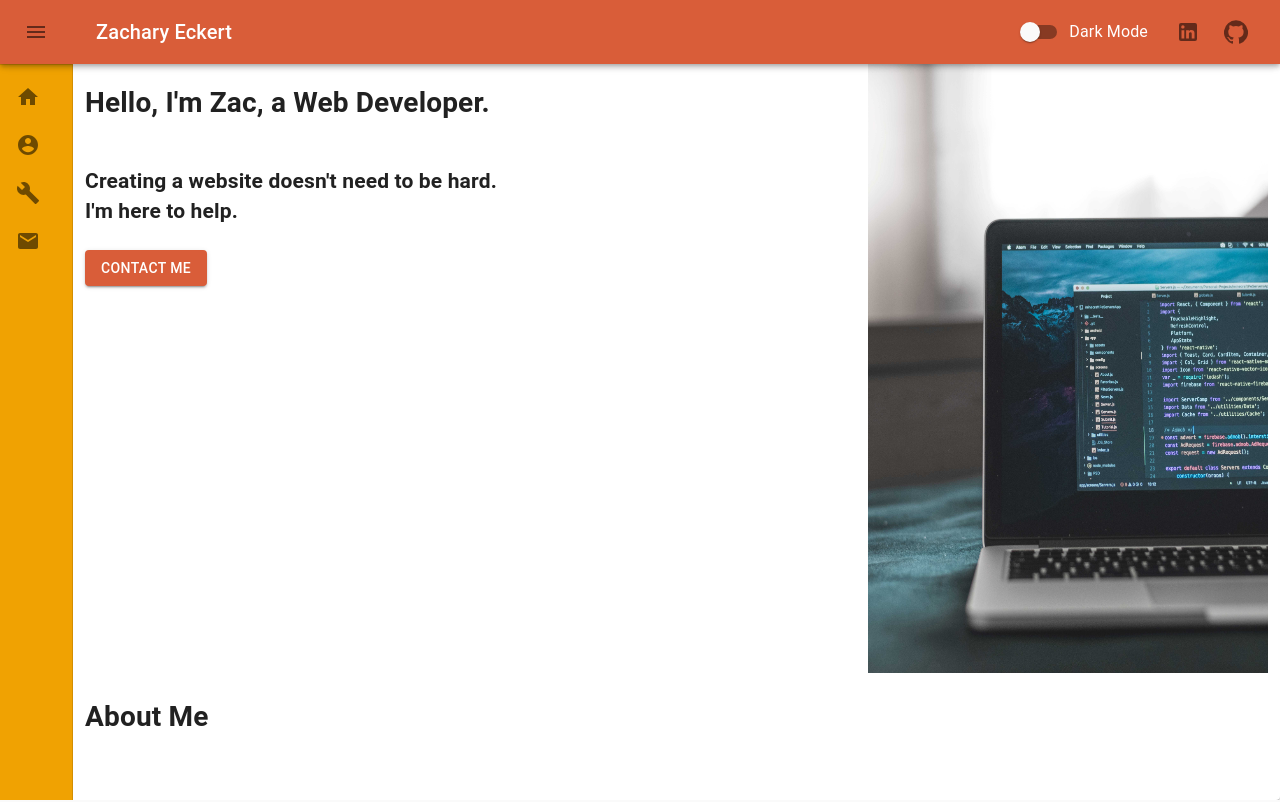
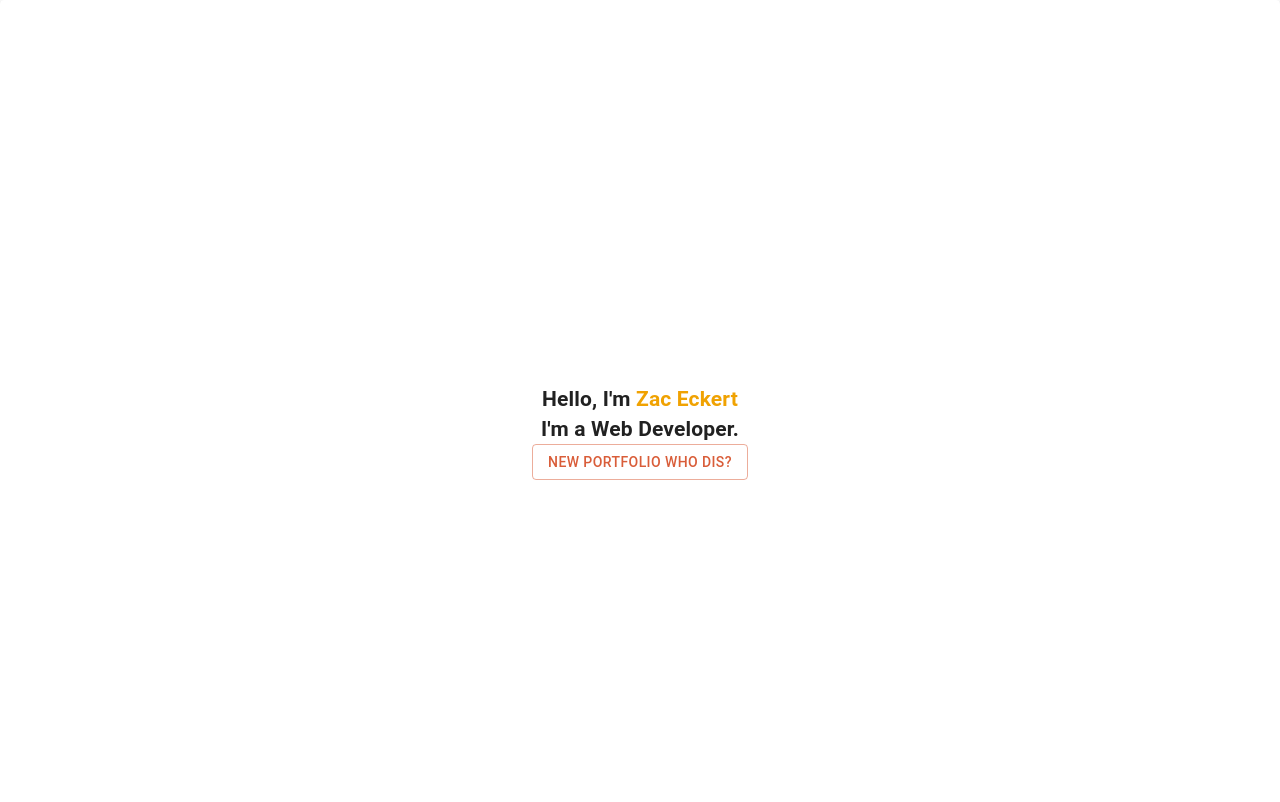
Before and after one commit to Catmanfondue/Portfolio, a React (Create React App) app: page / in a window 1280 px wide. Shown: the top 802 px of the page. Built offline with nearby package versions, Linux system fonts and the light colour scheme.

Commit message:
NavBar Animation Added

```diff
--- a/package.json
+++ b/package.json
@@ -12,7 +12,8 @@
     "react-dom": "^16.12.0",
     "react-jss": "^10.1.1",
     "react-router-dom": "^5.1.2",
-    "react-scripts": "3.2.0"
+    "react-scripts": "3.2.0",
+    "react-use": "^14.2.0"
   },
   "scripts": {
     "start": "react-scripts start",
--- a/src/App.scss
+++ b/src/App.scss
@@ -3,3 +3,19 @@ a {
   text-decoration: none;
   color: unset;
 }
+
+h1 {
+  margin: 0;
+}
+
+.aboutfadein {
+  opacity: 0;
+}
+
+// assign to parent and will vertically center children
+.flex {
+  align-items: center;
+  display: flex;
+  flex-direction: column;
+  justify-content: center;
+}
--- a/src/Portfolio.jsx
+++ b/src/Portfolio.jsx
@@ -1,4 +1,4 @@
-import React, { useState } from 'react';
+import React, { useRef } from 'react';
 import { makeStyles } from '@material-ui/core/styles';
 import Nav from './components/nav/Nav';
 
@@ -7,64 +7,24 @@ import AboutMe from './components/body/AboutMe';
 import Skills from './components/body/Skills';
 import ContactMe from './components/body/ContactMe';
 
-import { BrowserRouter as Router, Switch, Route } from 'react-router-dom';
+// this is my portofolio website.
 
-// this is my portofolio website.
-// cool sections would be about, my work, and reviews
-// another cool section is hack me, provide a form and a db table next to it and ask them to attempt to delete the table
-
-const useStyles = makeStyles((theme) => ({
-  root: {
-    display: 'flex',
-  },
-  toolbar: {
-    display: 'flex',
-    alignItems: 'center',
-    justifyContent: 'flex-end',
-    padding: theme.spacing(0, 1),
-    // necessary for content to be below app bar
-    ...theme.mixins.toolbar,
-  },
-  content: {
-    flexGrow: 1,
-    height: '100vh',
-  },
-}));
+const useStyles = makeStyles((theme) => ({}));
 
 const Portfolio = (props) => {
-  const [drawerOpen, setDrawerOpen] = useState(false);
   const classes = useStyles();
+
   return (
     <div className={classes.root}>
-      <Router>
-        <Nav
-          drawerOpen={drawerOpen}
-          setDrawerOpen={setDrawerOpen}
+      <main className={classes.content}>
+        <Landing
           prefersDarkMode={props.prefersDarkMode}
           setPrefersDarkMode={props.setPrefersDarkMode}
-          // setDarkTheme={props.setDarkTheme}
-          // darkTheme={props.darkTheme}
         />
-        <main className={classes.content}>
-          <div className={classes.toolbar} />
-
-          <Switch>
-            <Route exact path='/'>
-              <Landing />
-              <AboutMe />
-            </Route>
-            <Route exact path='/About'>
-              <AboutMe />
-            </Route>
-            <Route exact path='/Skills'>
-              <Skills />
-            </Route>
-            <Route exact path='/Contact'>
-              <ContactMe />
-            </Route>
-          </Switch>
-        </main>
-      </Router>
+        <AboutMe />
+        <Skills />
+        <ContactMe />
+      </main>
     </div>
   );
 };
--- a/src/components/body/AboutMe.jsx
+++ b/src/components/body/AboutMe.jsx
@@ -1,41 +1,74 @@
-import React from 'react';
+import React, { useRef } from 'react';
+import gsap from 'gsap';
+import { useIntersection } from 'react-use';
 import { makeStyles } from '@material-ui/core/styles';
 import Grid from '@material-ui/core/Grid';
+import PicOfMe from '../../assets/ZacEckert.jpg';
+import Avatar from '@material-ui/core/Avatar';
 
-const useStyles = makeStyles({
-  aboutMeDiv: {},
-  rightSide: {},
-});
+const useStyles = makeStyles((theme) => ({
+  aboutMeDiv: {
+    opacity: 0,
+    paddingTop: 100,
+    marginTop: 1,
+    height: '100vh',
+  },
+}));
+const AboutMe = () => {
+  const aboutRef = useRef(null);
 
-const AboutMe = () => {
+  // threshhold and intersection ratio should equal
+  const aboutInterSection = useIntersection(aboutRef, {
+    root: null,
+    rootMargin: '0px',
+    threshold: 0.8,
+  });
+
+  const fadeOut = (element) => {
+    // gsap.to(element, 1, {
+    //   opacity: 0,
+    //   y: -20,
+    //   ease: 'power4.out',
+    // });
+  };
+
+  const fadeIn = (element) => {
+    gsap.to(element, 1, {
+      opacity: 1,
+      ease: 'power4.out',
+      stagger: {
+        amount: 0.3,
+      },
+    });
+  };
+
+  aboutInterSection && aboutInterSection.intersectionRatio > 0.8
+    ? //  reached
+      fadeIn('.aboutFadeIn')
+    : // not Reached
+      fadeOut('.aboutFadeIn');
   const classes = useStyles();
   return (
     <React.Fragment>
-      <Grid
-        id='landing'
-        container
-        className={classes.landingDiv}
-        direction='row'
-        justify='center'
-        alignItems='stretch'
+      <section
+        id='about'
+        ref={aboutRef}
+        className={classes.aboutMeDiv + ' aboutFadeIn'}
       >
-        <Grid
-          container
-          item
-          xs={9}
-          alignItems='flex-start'
-          direction='column'
-          spacing={3}
-        >
-          <Grid item>
-            <h1>About Me</h1>
-            <p></p>
-          </Grid>
-        </Grid>
-        <Grid container item xs={3} justify='flex-end'>
-          <Grid item>{/* image */}</Grid>
-        </Grid>
-      </Grid>
+        <h1>About Me</h1>
+        <div className={classes.aboutContent}>
+          <div>
+            Lorem ipsum dolor sit amet consectetur adipisicing elit. Cum enim
+            voluptates quis quod, adipisci dicta doloribus iste a. Veniam nisi
+            praesentium, nulla doloremque tenetur nemo. Blanditiis aperiam
+            delectus odit fugit sit aliquid eos fugiat vitae, commodi, iste
+            sapiente voluptates qui.
+          </div>
+          <div>
+            <Avatar src={PicOfMe} />
+          </div>
+        </div>
+      </section>
     </React.Fragment>
   );
 };
--- a/src/components/body/Landing.jsx
+++ b/src/components/body/Landing.jsx
@@ -1,100 +1,109 @@
 import React, { useEffect, useRef } from 'react';
 import { makeStyles } from '@material-ui/core/styles';
+import { useIntersection } from 'react-use';
+import gsap from 'gsap';
 import { TweenMax, Power3 } from 'gsap';
 import Grid from '@material-ui/core/Grid';
 import CodingPic from '../../assets/coding1.jpg';
 import Button from '@material-ui/core/Button';
-import { Link } from 'react-router-dom';
+
+import Nav from '../nav/Nav';
 
 const useStyles = makeStyles((theme) => ({
-  root: {
-    display: 'flex',
+  landingSection: {
+    height: 'calc(100vh + 64px)',
   },
   landingDiv: {
-    // padding: '1rem',
+    height: '100%',
+    position: 'relative',
+    textAlign: 'center',
   },
   myName: {
-    textAlign: 'center',
-  },
-  photo: {
-    width: 400,
-    height: 609,
+    color: theme.palette.secondary.main,
   },
   tagLine: {
     margin: 0,
   },
 }));
 
-const Landing = () => {
+const Landing = (props) => {
   const classes = useStyles();
   // let Name = useRef(null);
   // let tagLine1 = useRef(null);
   let tagLine2 = useRef(null);
   let tagLine3 = useRef(null);
   let contactBtn = useRef(null);
+  const landingRef = useRef(null);
 
   useEffect(() => {
-    TweenMax.staggerFrom(
-      [tagLine2, tagLine3, contactBtn],
-      0.5,
-      {
-        opacity: 0,
-        x: -40,
-        ease: Power3.easeOut,
-        delay: 1,
-      },
-      1.5
-    );
+    // TweenMax.staggerFrom(
+    //   [tagLine2, tagLine3, contactBtn],
+    //   0.5,
+    //   {
+    //     opacity: 0,
+    //     x: -40,
+    //     ease: Power3.easeOut,
+    //     delay: 1,
+    //   },
+    //   1.5
+    // );
   }, []);
 
+  const landingIntersection = useIntersection(landingRef, {
+    root: null,
+    rootMargin: '0px',
+    threshold: 0,
+  });
+
+  const fixateNav = (element) => {
+    gsap.to(element, 1, {
+      position: 'fixed',
+      ease: 'power4.out',
+    });
+  };
+
+  const placeNav = (element) => {
+    // This is having trouble ALWAYS running so we will call it a feature that it stays open
+    gsap.to(element, 1, {
+      position: 'absolute',
+      ease: 'power4.out',
+    });
+  };
+  if (landingIntersection !== null) {
+    // if the landing is visible just let it act normal, otherwise fixate it.
+    landingIntersection.intersectionRatio > 0
+      ? //  reached
+        placeNav('#navBar')
+      : // not Reached
+        fixateNav('#navBar');
+  }
+
   return (
-    <React.Fragment>
-      <Grid
-        id='landing'
-        container
-        className={classes.landingDiv}
-        direction='row'
-        justify='center'
-        alignItems='stretch'
-      >
-        <Grid
-          container
-          item
-          xs={9}
-          alignItems='flex-start'
-          direction='column'
-          spacing={3}
-        >
-          <Grid item>
-            <h1>Hello, I'm Zac, a Web Developer.</h1>
-          </Grid>
-          <Grid item>
-            <h2 ref={(el) => (tagLine2 = el)} className={classes.tagLine}>
-              Creating a website doesn't need to be hard.
-            </h2>
-            <h2 ref={(el) => (tagLine3 = el)} className={classes.tagLine}>
-              I'm here to help.
-            </h2>
-          </Grid>
-          <Grid item>
-            <Link to='/contact'>
-              <Button
-                ref={(el) => (contactBtn = el)}
-                variant='contained'
-                color='primary'
-              >
-                Contact Me
-              </Button>
-            </Link>
-          </Grid>
-        </Grid>
-        <Grid container item xs={3} justify='flex-end'>
-          <Grid item className='pictureContainer'>
-            <img className={classes.photo} alt='Coding' src={CodingPic} />
-          </Grid>
-        </Grid>
-      </Grid>
-    </React.Fragment>
+    <section id='landing' className={classes.landingSection} ref={landingRef}>
+      <div className={classes.landingDiv + ' flex'}>
+        <h1>
+          Hello, I'm <span className={classes.myName}>Zac Eckert</span>
+        </h1>
+        <h1>I'm a Web Developer.</h1>
+
+        {/* <h2 ref={(el) => (tagLine2 = el)} className={classes.tagLine}>
+            Creating a website doesn't need to be hard.
+          </h2>
+          <h2 ref={(el) => (tagLine3 = el)} className={classes.tagLine}>
+            I'm here to help.
+          </h2> */}
+        <a href='#about'>
+          <Button ref={contactBtn} variant='outlined' color='primary'>
+            New Portfolio who dis?
+          </Button>
+        </a>
+
+        <Nav
+          prefersDarkMode={props.prefersDarkMode}
+          setPrefersDarkMode={props.setPrefersDarkMode}
+        />
+      </div>
+    </section>
   );
 };
 
--- a/src/components/body/Skills.jsx
+++ b/src/components/body/Skills.jsx
@@ -4,13 +4,9 @@ import Grid from '@material-ui/core/Grid';
 
 const useStyles = makeStyles({
   skillsDiv: {
-    backgroundColor: '#efefef ',
-    color: '#000',
     height: '100vh',
   },
-  rightSide: {
-    backgroundColor: '#ccc',
-  },
+  rightSide: {},
 });
 
 const Skills = () => {
--- a/src/components/nav/nav.jsx
+++ b/src/components/nav/nav.jsx
@@ -1,105 +1,44 @@
 import React from 'react';
-import clsx from 'clsx';
 import { makeStyles, useTheme } from '@material-ui/core/styles';
-import Drawer from '@material-ui/core/Drawer';
 import AppBar from '@material-ui/core/AppBar';
 import Toolbar from '@material-ui/core/Toolbar';
-import List from '@material-ui/core/List';
 import Typography from '@material-ui/core/Typography';
-import Divider from '@material-ui/core/Divider';
 import Switch from '@material-ui/core/Switch';
 import FormControlLabel from '@material-ui/core/FormControlLabel';
 
-import { Link } from 'react-router-dom';
 // icons
 import IconButton from '@material-ui/core/IconButton';
-import MenuIcon from '@material-ui/icons/Menu';
-import ChevronLeftIcon from '@material-ui/icons/ChevronLeft';
-import ChevronRightIcon from '@material-ui/icons/ChevronRight';
-import ListItem from '@material-ui/core/ListItem';
-import ListItemIcon from '@material-ui/core/ListItemIcon';
-import ListItemText from '@material-ui/core/ListItemText';
-import HomeIcon from '@material-ui/icons/Home';
-import AccountCircleIcon from '@material-ui/icons/AccountCircle';
-import BuildIcon from '@material-ui/icons/Build';
-import MailIcon from '@material-ui/icons/Mail';
 import LinkedInIcon from '@material-ui/icons/LinkedIn';
 import GitHubIcon from '@material-ui/icons/GitHub';
-
-const drawerWidth = 240;
 
 const useStyles = makeStyles((theme) => ({
   root: {
     display: 'flex',
+    position: 'absolute',
+    width: '100%',
+    bottom: 0,
   },
-  appBar: {
-    zIndex: theme.zIndex.drawer + 1,
-    transition: theme.transitions.create(['width', 'margin'], {
-      easing: theme.transitions.easing.sharp,
-      duration: theme.transitions.duration.leavingScreen,
-    }),
+  name: {
+    marginRight: 120,
   },
-  appBarShift: {
-    marginLeft: drawerWidth,
-    width: `calc(100% - ${drawerWidth}px)`,
-    transition: theme.transitions.create(['width', 'margin'], {
-      easing: theme.transitions.easing.sharp,
-      duration: theme.transitions.duration.enteringScreen,
-    }),
+  linksContainer: {
+    margin: 'auto',
+    display: 'flex',
+    justifyContent: 'space-between',
+    flex: '.4',
   },
-  menuButton: {
-    marginRight: 36,
+  link: {
+    fontSize: '1rem',
   },
-  hide: {
-    display: 'none',
-  },
-  drawer: {
-    width: drawerWidth,
-    flexShrink: 0,
-    whiteSpace: 'nowrap',
-  },
-  drawerOpen: {
-    backgroundColor: theme.palette.secondary.main,
-    width: drawerWidth,
-    transition: theme.transitions.create('width', {
-      easing: theme.transitions.easing.sharp,
-      duration: theme.transitions.duration.enteringScreen,
-    }),
-  },
-  drawerClose: {
-    backgroundColor: theme.palette.secondary.main,
-    transition: theme.transitions.create('width', {
-      easing: theme.transitions.easing.sharp,
-      duration: theme.transitions.duration.leavingScreen,
-    }),
-    overflowX: 'hidden',
-    width: theme.spacing(7) + 1,
-    [theme.breakpoints.up('sm')]: {
-      width: theme.spacing(9) + 1,
-    },
-  },
-  toolbar: {
-    display: 'flex',
-    alignItems: 'center',
-    justifyContent: 'flex-end',
-    padding: theme.spacing(0, 1),
-    // necessary for content to be below app bar
-    ...theme.mixins.toolbar,
-  },
-  links: {
-    position: 'absolute',
-    right: 20,
-  },
+  professionalLinks: { marginLeft: 'auto' },
   upperToolBar: {
-    position: 'relative',
-    backgroundColor: theme.palette.primary,
+    backgroundColor: theme.palette.primary.main,
   },
 }));
 
 const Nav = (props) => {
   const classes = useStyles();
   const theme = useTheme();
-  const open = props.drawerOpen;
 
   const switchTheme = () => {
     let prefersDarkMode = !props.prefersDarkMode;
@@ -109,30 +48,26 @@ const Nav = (props) => {
 
   return (
     <div className={classes.root}>
-      <AppBar
-        position='fixed'
-        className={clsx(classes.appBar, {
-          [classes.appBarShift]: open,
-        })}
-      >
+      <AppBar position='sticky' id='navBar'>
         <Toolbar className={classes.upperToolBar}>
-          <IconButton
-            aria-label='open drawer'
-            onClick={() => {
-              props.setDrawerOpen(true);
-            }}
-            edge='start'
-            className={clsx(classes.menuButton, {
-              [classes.hide]: open,
-            })}
-          >
-            <MenuIcon />
-          </IconButton>
-
-          <Typography variant='h6' noWrap>
+          <Typography variant='h6' noWrap className={classes.name}>
             Zachary Eckert
           </Typography>
-          <div className={classes.links}>
+          <div className={classes.linksContainer}>
+            <a href='#landing' className={classes.link}>
+              Home
+            </a>
+            <a href='#about' className={classes.link}>
+              About
+            </a>
+            <a href='#skills' className={classes.link}>
+              Skills
+            </a>
+            <a href='#contactMe' className={classes.link}>
+              Contact
+            </a>
+          </div>
+          <div className={classes.professionalLinks}>
             <FormControlLabel
               control={
                 <Switch
@@ -164,69 +99,6 @@ const Nav = (props) => {
           </div>
         </Toolbar>
       </AppBar>
-      <Drawer
-        variant='permanent'
-        color={'secondary'}
-        className={clsx(classes.drawer, {
-          [classes.drawerOpen]: open,
-          [classes.drawerClose]: !open,
-        })}
-        classes={{
-          paper: clsx({
-            [classes.drawerOpen]: open,
-            [classes.drawerClose]: !open,
-          }),
-        }}
-      >
-        <div className={classes.toolbar}>
-          <IconButton
-            onClick={() => {
-              props.setDrawerOpen(false);
-            }}
-          >
-            {theme.direction === 'rtl' ? (
-              <ChevronRightIcon />
-            ) : (
-              <ChevronLeftIcon />
-            )}
-          </IconButton>
-        </div>
-        <Divider />
-        <List>
-          <Link to='/'>
-            <ListItem button key={'Home'}>
-              <ListItemIcon>
-                <HomeIcon />
-              </ListItemIcon>
-              <ListItemText primary={'Home'} />
-            </ListItem>
-          </Link>
-          <Link to='/About'>
-            <ListItem button key={'About'}>
-              <ListItemIcon>
-                <AccountCircleIcon />
-              </ListItemIcon>
-              <ListItemText primary={'About'} />
-            </ListItem>
-          </Link>
-          <Link to='/Skills'>
-            <ListItem button key={'Skills'}>
-              <ListItemIcon>
-                <BuildIcon />
-              </ListItemIcon>
-              <ListItemText primary={'Skills'} />
-            </ListItem>
-          </Link>
-          <Link to='/Contact'>
-            <ListItem button key={'Contact'}>
-              <ListItemIcon>
-                <MailIcon />
-              </ListItemIcon>
-              <ListItemText primary={'Contact'} />
-            </ListItem>
-          </Link>
-        </List>
-      </Drawer>
     </div>
   );
 };
```
Also changed, not shown: src/assets/ZacEckert.jpg (added), 1 other file (tests, documents, lock files or other folders).
